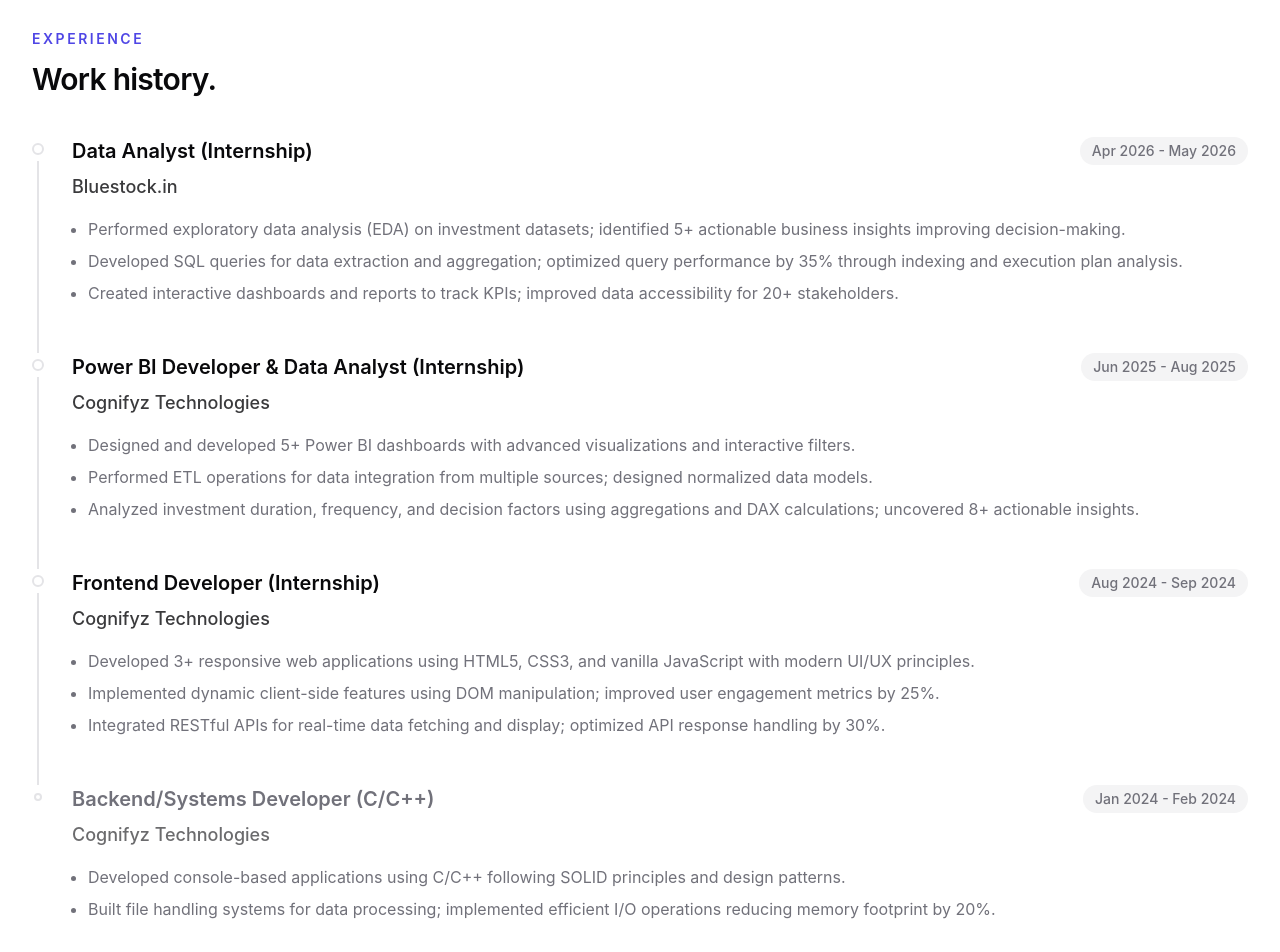
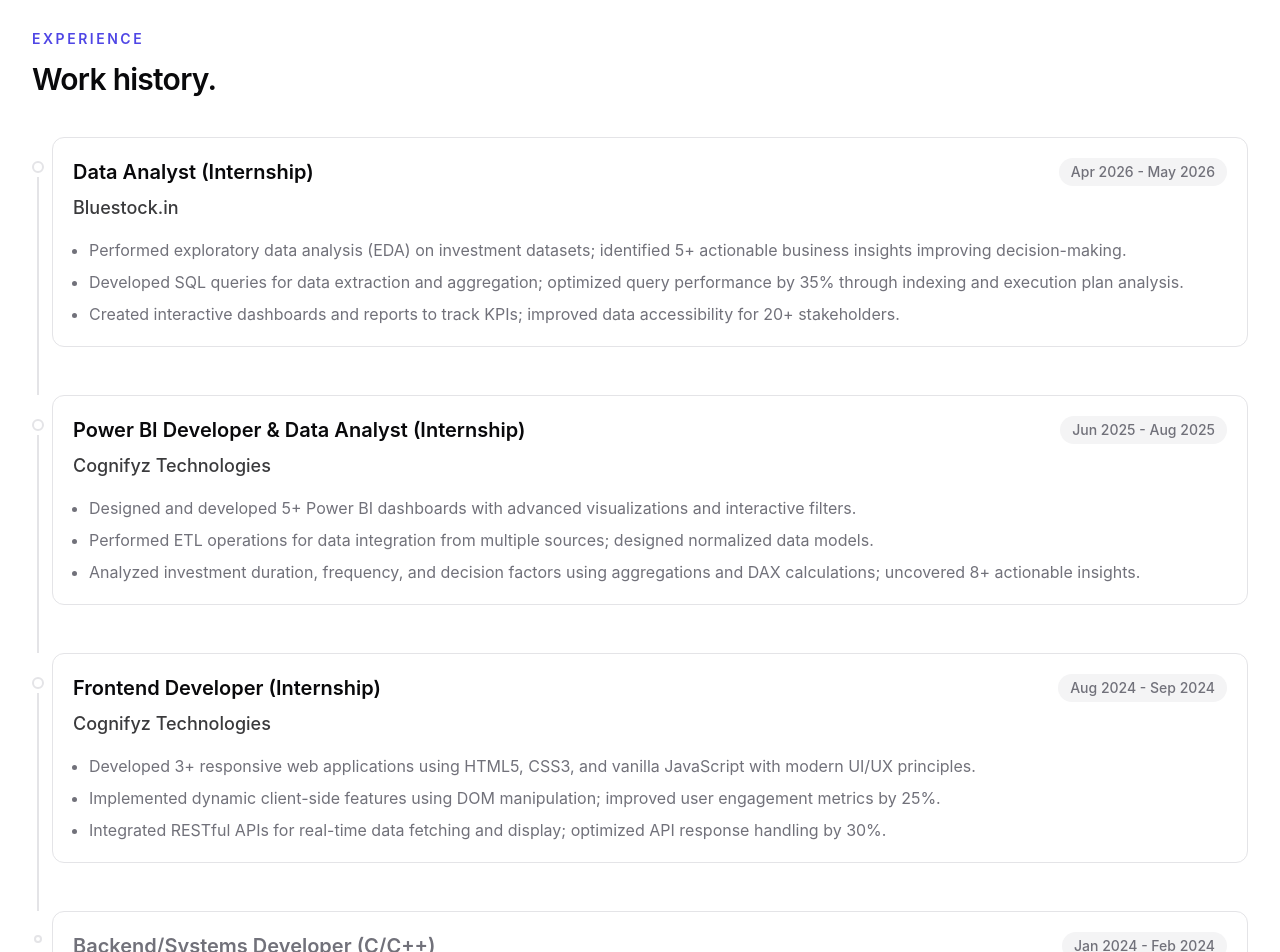
Before and after one commit to pratik04032/Portfolio, a React (Vite) app: page / in a window 1280 px wide. Shown: the part 1160-2112 px from the top of the page. Built offline with nearby package versions, Linux system fonts and the light colour scheme; no server answers.

Commit message:
feat(ui): enhance timeline component aesthetics
Add hover effects, subtle card styling, and improved
spacing to the experience section timeline for better
visual interaction.

```diff
--- a/src/App.tsx
+++ b/src/App.tsx
@@ -320,9 +320,10 @@
             </div>
 
             <div className="space-y-12">
-              <div className="relative pl-8 sm:pl-10">
-                <div className="absolute left-0 top-1.5 h-3 w-3 rounded-full border-2 border-primary bg-background ring-4 ring-background"></div>
-                <div className="absolute bottom-[-3rem] left-[5px] top-6 w-[2px] bg-border"></div>
+              <div className="relative pl-8 sm:pl-10 group/timeline">
+                <div className="absolute left-0 top-6 h-3 w-3 rounded-full border-2 border-primary bg-background ring-4 ring-background transition-colors group-hover/timeline:bg-primary z-10"></div>
+                <div className="absolute bottom-[-3rem] left-[5px] top-10 w-[2px] bg-border"></div>
+                <div className="rounded-xl border border-transparent p-5 -ml-5 transition-all duration-300 hover:-translate-y-1 hover:border-border hover:bg-card hover:shadow-md">
                   <div className="flex flex-col sm:flex-row sm:items-center sm:justify-between mb-2 gap-2">
                     <h3 className="text-xl font-semibold">Data Analyst (Internship)</h3>
                     <span className="text-sm font-medium text-muted-foreground bg-secondary px-3 py-1 rounded-full w-fit">Apr 2026 - May 2026</span>
@@ -334,10 +335,12 @@
                     <li>Created interactive dashboards and reports to track KPIs; improved data accessibility for 20+ stakeholders.</li>
                   </ul>
                 </div>
+              </div>
 
-              <div className="relative pl-8 sm:pl-10">
-                <div className="absolute left-0 top-1.5 h-3 w-3 rounded-full border-2 border-primary bg-background ring-4 ring-background"></div>
-                <div className="absolute bottom-[-3rem] left-[5px] top-6 w-[2px] bg-border"></div>
+              <div className="relative pl-8 sm:pl-10 group/timeline">
+                <div className="absolute left-0 top-6 h-3 w-3 rounded-full border-2 border-primary bg-background ring-4 ring-background transition-colors group-hover/timeline:bg-primary z-10"></div>
+                <div className="absolute bottom-[-3rem] left-[5px] top-10 w-[2px] bg-border"></div>
+                <div className="rounded-xl border border-transparent p-5 -ml-5 transition-all duration-300 hover:-translate-y-1 hover:border-border hover:bg-card hover:shadow-md">
                   <div className="flex flex-col sm:flex-row sm:items-center sm:justify-between mb-2 gap-2">
                     <h3 className="text-xl font-semibold">Power BI Developer & Data Analyst (Internship)</h3>
                     <span className="text-sm font-medium text-muted-foreground bg-secondary px-3 py-1 rounded-full w-fit">Jun 2025 - Aug 2025</span>
@@ -349,10 +352,12 @@
                     <li>Analyzed investment duration, frequency, and decision factors using aggregations and DAX calculations; uncovered 8+ actionable insights.</li>
                   </ul>
                 </div>
+              </div>
 
-              <div className="relative pl-8 sm:pl-10">
-                <div className="absolute left-0 top-1.5 h-3 w-3 rounded-full border-2 border-primary bg-background ring-4 ring-background"></div>
-                <div className="absolute bottom-[-3rem] left-[5px] top-6 w-[2px] bg-border"></div>
+              <div className="relative pl-8 sm:pl-10 group/timeline">
+                <div className="absolute left-0 top-6 h-3 w-3 rounded-full border-2 border-primary bg-background ring-4 ring-background transition-colors group-hover/timeline:bg-primary z-10"></div>
+                <div className="absolute bottom-[-3rem] left-[5px] top-10 w-[2px] bg-border"></div>
+                <div className="rounded-xl border border-transparent p-5 -ml-5 transition-all duration-300 hover:-translate-y-1 hover:border-border hover:bg-card hover:shadow-md">
                   <div className="flex flex-col sm:flex-row sm:items-center sm:justify-between mb-2 gap-2">
                     <h3 className="text-xl font-semibold">Frontend Developer (Internship)</h3>
                     <span className="text-sm font-medium text-muted-foreground bg-secondary px-3 py-1 rounded-full w-fit">Aug 2024 - Sep 2024</span>
@@ -364,18 +369,21 @@
                     <li>Integrated RESTful APIs for real-time data fetching and display; optimized API response handling by 30%.</li>
                   </ul>
                 </div>
+              </div>
 
-              <div className="relative pl-8 sm:pl-10">
-                <div className="absolute left-[2px] top-2 h-2 w-2 rounded-full border-2 border-muted-foreground bg-background ring-4 ring-background"></div>
+              <div className="relative pl-8 sm:pl-10 group/timeline">
+                <div className="absolute left-[2px] top-6 h-2 w-2 rounded-full border-2 border-muted-foreground bg-background ring-4 ring-background transition-colors group-hover/timeline:border-primary z-10"></div>
+                <div className="rounded-xl border border-transparent p-5 -ml-5 transition-all duration-300 hover:-translate-y-1 hover:border-border hover:bg-card hover:shadow-md">
                   <div className="flex flex-col sm:flex-row sm:items-center sm:justify-between mb-2 gap-2">
-                  <h3 className="text-xl font-semibold text-muted-foreground">Backend/Systems Developer (C/C++)</h3>
+                    <h3 className="text-xl font-semibold text-muted-foreground transition-colors group-hover/timeline:text-foreground">Backend/Systems Developer (C/C++)</h3>
                     <span className="text-sm font-medium text-muted-foreground bg-secondary px-3 py-1 rounded-full w-fit">Jan 2024 - Feb 2024</span>
                   </div>
-                <p className="text-lg font-medium text-foreground/60 mb-4">Cognifyz Technologies</p>
+                  <p className="text-lg font-medium text-foreground/60 mb-4 transition-colors group-hover/timeline:text-foreground/80">Cognifyz Technologies</p>
                   <ul className="list-disc space-y-2 pl-4 text-muted-foreground">
                     <li>Developed console-based applications using C/C++ following SOLID principles and design patterns.</li>
                     <li>Built file handling systems for data processing; implemented efficient I/O operations reducing memory footprint by 20%.</li>
                   </ul>
+                </div>
               </div>
             </div>
           </div>
```
Lines whose indentation alone changed are shown as unchanged.
